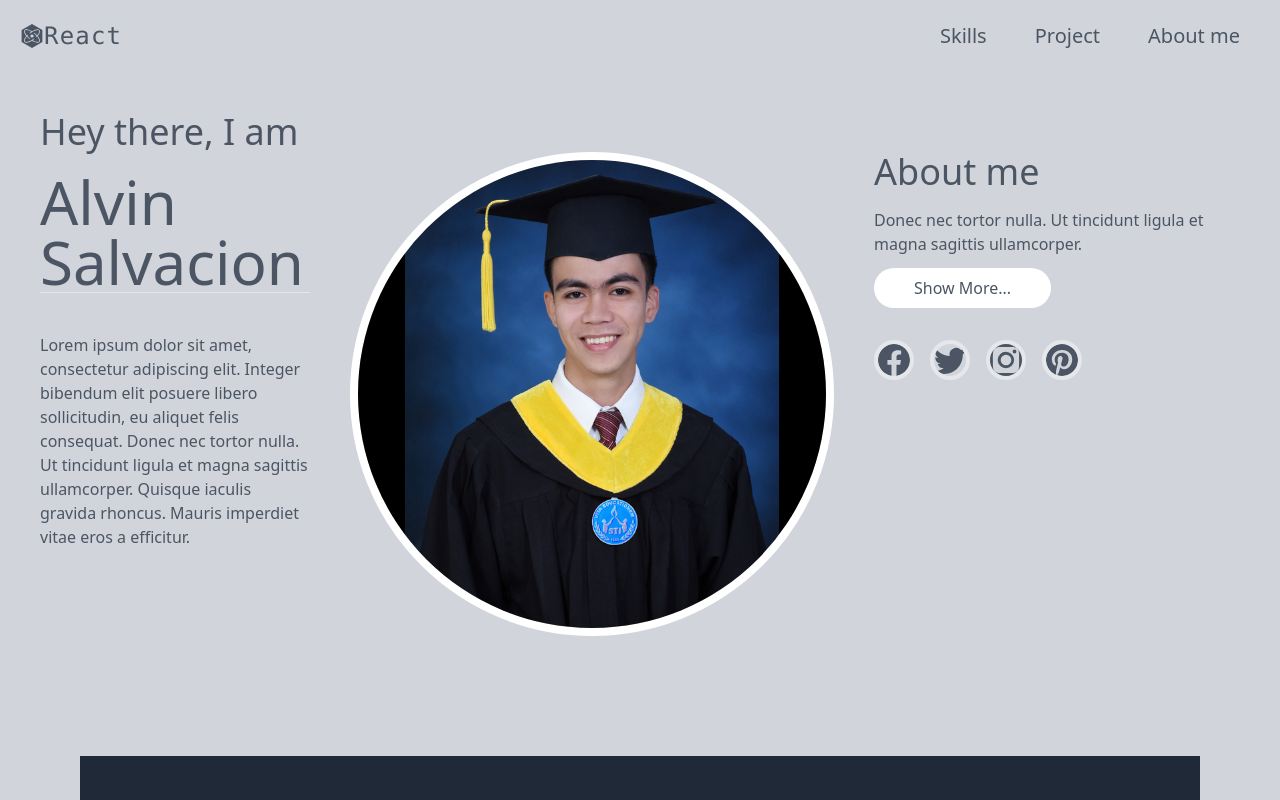
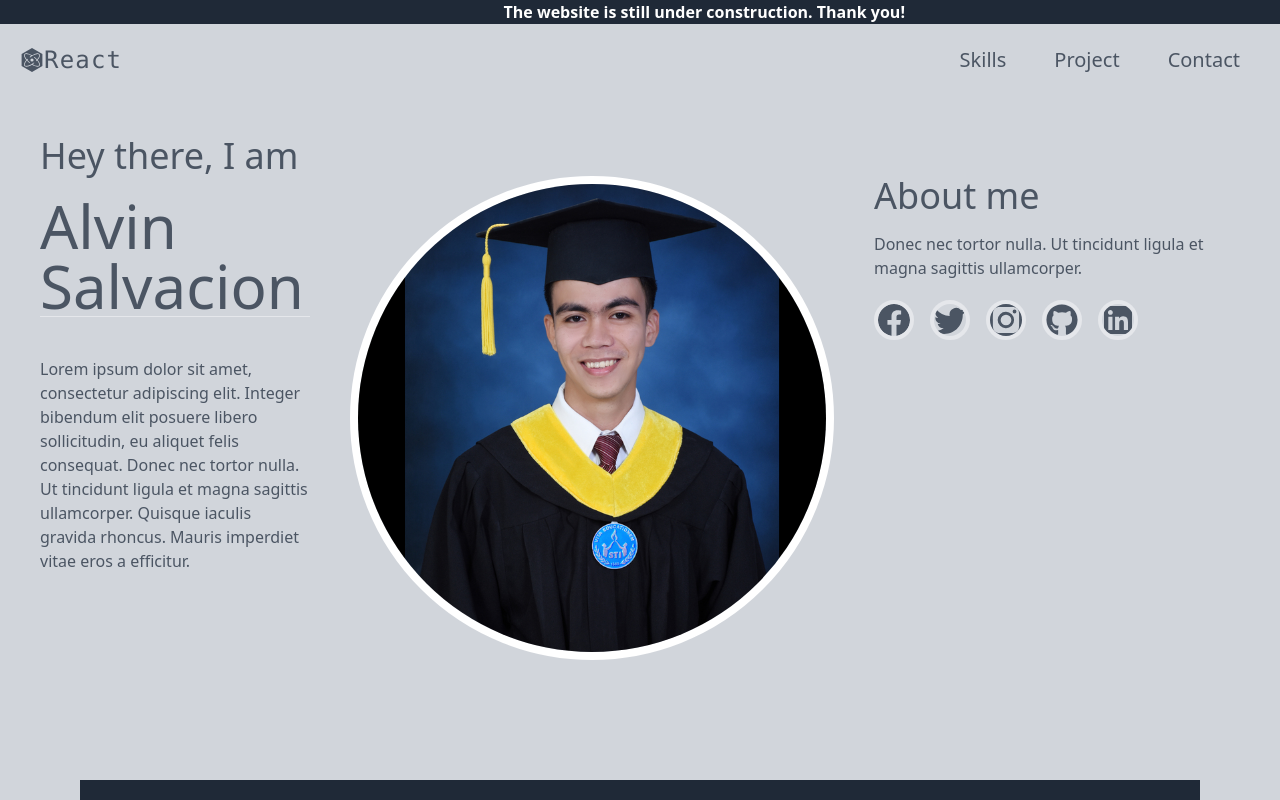
Before and after one commit to Tolitz1/webPortfolio, a React (Vite) app: page / in a window 1280 px wide. Shown: the top 800 px of the page. Built offline with nearby package versions, Linux system fonts and the light colour scheme.

Commit message:
Second commit

```diff
--- a/src/components/hero.jsx
+++ b/src/components/hero.jsx
@@ -1,4 +1,5 @@
-import { BsFacebook, BsTwitter, BsInstagram, BsPinterest } from "react-icons/bs";
+import { BsFacebook, BsTwitter, BsInstagram } from "react-icons/bs";
+import { FaGithub, FaLinkedin  } from "react-icons/fa";
 import HeroPic from "../assets/alvin2.jpg";
 const hero = () => {
     return(
@@ -19,14 +20,15 @@ const hero = () => {
                 <p className="text-gray-600">
                 Donec nec tortor nulla. Ut tincidunt ligula et magna sagittis ullamcorper.
                 </p>
-                <button className="bg-white text-gray-600 px-10 py-2 my-3 rounded-full hover:bg-gray-600 hover:text-white">
+                {/* <button className="bg-white text-gray-600 px-10 py-2 my-3 rounded-full hover:bg-gray-600 hover:text-white">
                     Show More...
-                </button>
+                </button> */}
                 <div className="flex mt-5 space-x-4 cursor-pointer">
                     <BsFacebook size={40} className="border-4 hover:bg-gray-600 hover:text-white rounded-full"/>
                     <BsTwitter size={40} className="border-4 hover:bg-gray-600 hover:text-white rounded-full"/>
                     <BsInstagram size={40} className="border-4 hover:bg-gray-600 hover:text-white rounded-full"/>
-                    <BsPinterest size={40} className="border-4 hover:bg-gray-600 hover:text-white rounded-full"/>
+                    <FaGithub size={40} className="border-4 hover:bg-gray-600 hover:text-white rounded-full"/>
+                    <FaLinkedin size={40} className="border-4 hover:bg-gray-600 hover:text-white rounded-full"/>
                 </div>
             </div>
         </section>
--- /dev/null
+++ b/src/components/maintenance.css
@@ -0,0 +1,12 @@
+@keyframes moveText {
+    from {
+      transform: translateX(0%);
+    }
+    to {
+      transform: translateX(560%);
+    }
+  }
+
+  .animate-moveText {
+    animation: moveText 25s linear infinite;
+  }
--- a/src/components/nav.jsx
+++ b/src/components/nav.jsx
@@ -2,6 +2,7 @@ import { AiOutlineClose } from "react-icons/ai";
 import { HiMenuAlt1 } from "react-icons/hi";
 import { SiPreact } from "react-icons/si";
 import { useState } from "react";
+import './maintenance.css';
 
 const nav = () => {
     const [toggle, setToggle] = useState(false);
@@ -13,6 +14,11 @@ const nav = () => {
     }
     return(
         <>
+        <div className="bg-gray-800">
+            <div className="justify-items-center p-3 lg:flex-row overflow-hidden relative">
+                <h1 className="text-white font-semibold absolute top-0 left-0 whitespace-nowrap animate-moveText">The website is still under construction. Thank you!</h1>
+            </div>
+        </div>
         <div className="flex items-center justify-between p-5 lg:flex-row">
             <div>
                 <a href="#" className="text-gray-600 font-mono text-2xl tracking-wider flex items-center"> <SiPreact/>React</a>
@@ -21,7 +27,7 @@ const nav = () => {
                 <div className="ssm:hidden lg:block space-x-2">
                     <a href="#" className="text-gray-600 hover:bg-gray-600 hover:text-white rounded-full px-5 py-2 text-xl">Skills</a>
                     <a href="#" className="text-gray-600 hover:bg-gray-600 hover:text-white rounded-full px-5 py-2 text-xl">Project</a>
-                    <a href="#" className="text-gray-600 hover:bg-gray-600 hover:text-white rounded-full px-5 py-2 text-xl">About me</a>
+                    <a href="#" className="text-gray-600 hover:bg-gray-600 hover:text-white rounded-full px-5 py-2 text-xl">Contact</a>
                 </div>
                 <div className="ssm:block lg:hidden">
                     {toggle ? (
@@ -36,7 +42,7 @@ const nav = () => {
                 <ul>
                     <li className="text-gray-600 hover:bg-gray-600 hover:text-white text-xl mb-2 cursor-pointer px-5 py-2 rounded-full">Skills</li>
                     <li className="text-gray-600 hover:bg-gray-600 hover:text-white text-xl mb-2 cursor-pointer px-5 py-2 rounded-full">Project</li>
-                    <li className="text-gray-600 hover:bg-gray-600 hover:text-white text-xl mb-2 cursor-pointer px-5 py-2 rounded-full">About me</li>
+                    <li className="text-gray-600 hover:bg-gray-600 hover:text-white text-xl mb-2 cursor-pointer px-5 py-2 rounded-full">Contact</li>
                 </ul>
                 </div>
             ):(
```
Also changed, not shown: src/components/project.jsx (indentation only).
